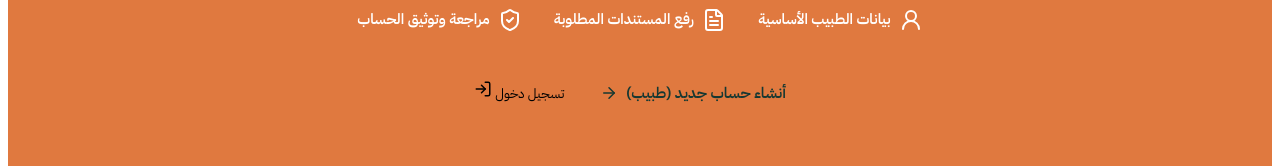
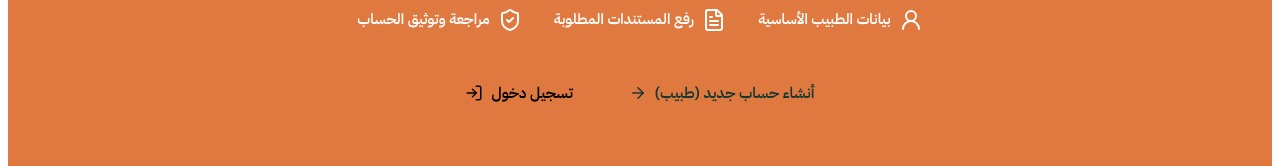
Before and after one commit to Michael0Nashat/tabna, a SvelteKit app: page / in a window 1280 px wide. Shown: the part 3346-3512 px from the top of the page. Built offline with nearby package versions, Linux system fonts and the light colour scheme; a web font is replaced by a local one.

Commit message:
Update project

```diff
--- a/src/routes/+page.svelte
+++ b/src/routes/+page.svelte
@@ -1119,7 +1119,7 @@
 
           <button class="login-btn" onclick={openLoginModal}>
             تسجيل دخول
-            <LogIn size={18} />
+            <LogIn size={18} class="flip-rtl" />
           </button>
 
         </div>
@@ -1667,7 +1667,8 @@
   /* ---------------- Buttons ---------------- */
   .primary-btn,
   .outline-btn,
-  .white-btn {
+  .white-btn,
+  .login-btn {
     display: inline-flex;
     align-items: center;
     justify-content: center;
```
